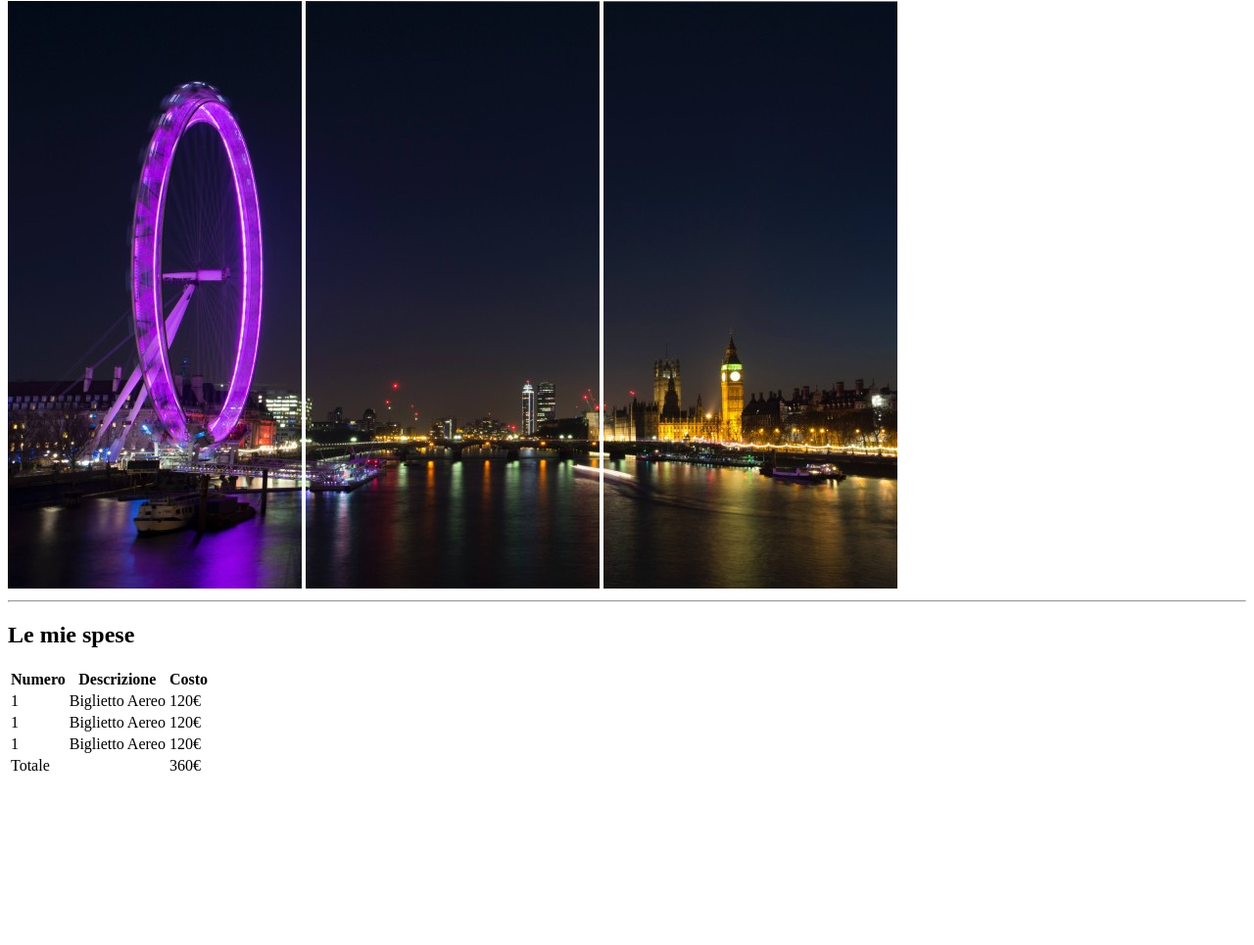
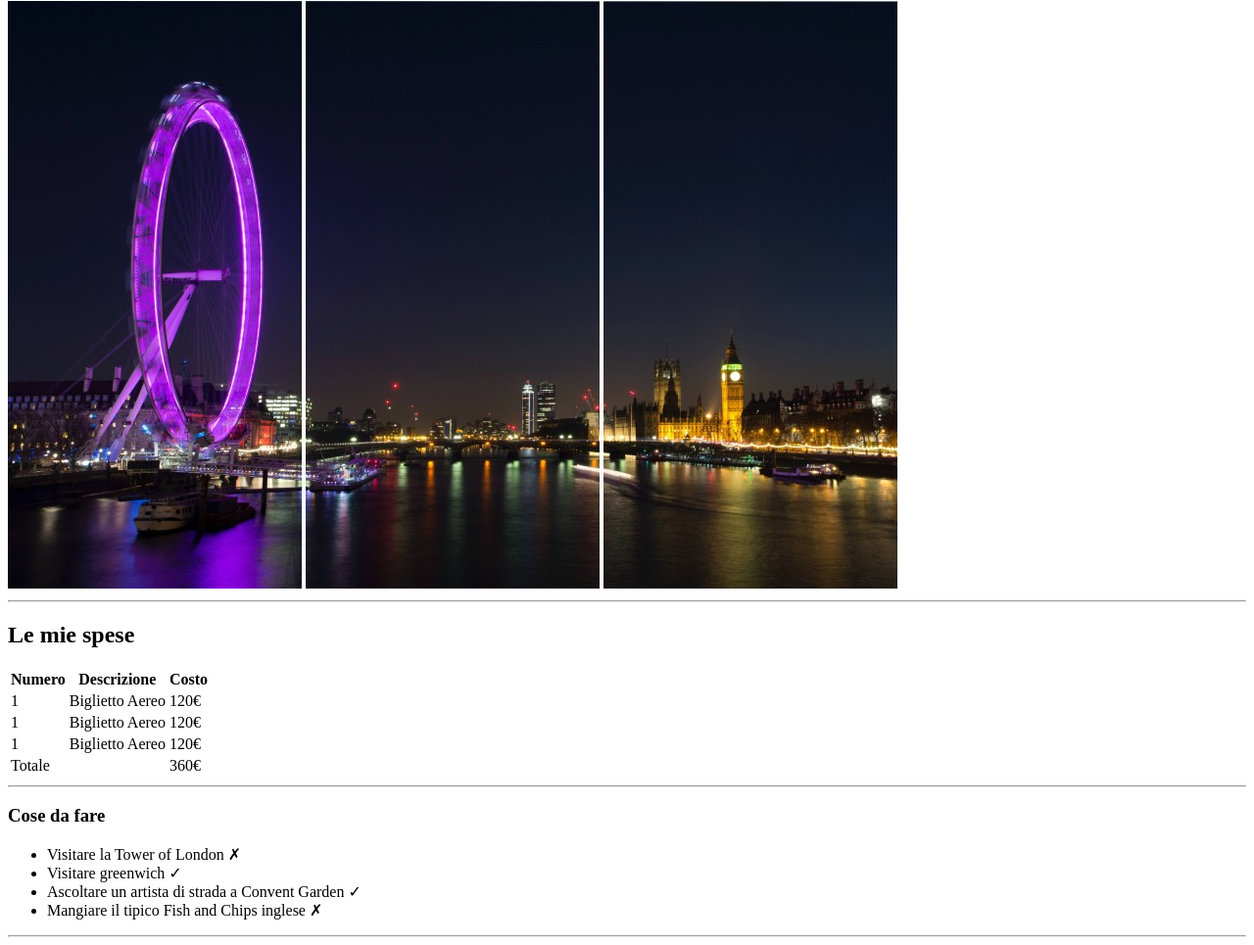
Before and after one commit to Giuliopanza/html-london-trip, a plain HTML site: page index.html in a window 1280 px wide. Shown: the part 79-1044 px from the top of the page at 98% size. Before the commit the page ends 881 px from the top, so only its background shows below. Drawn offline with Linux system fonts and the light colour scheme.

Commit message:
Creation second section

```diff
--- a/index.html
+++ b/index.html
@@ -43,6 +43,17 @@
                  <td>360&euro;</td>
              </tr>
           </table>
+          <hr>
+       </section>
+       <section> <!--second section-->
+         <h3>Cose da fare</h3>
+         <ul>
+            <li>Visitare la Tower of London &cross;</li>
+            <li>Visitare greenwich &check;</li>
+            <li>Ascoltare un artista di strada a Convent Garden &check;</li>
+            <li>Mangiare il tipico Fish and Chips inglese &cross;</li>
+         </ul>
+         <hr>
        </section>
     </main>
 </body>
```
